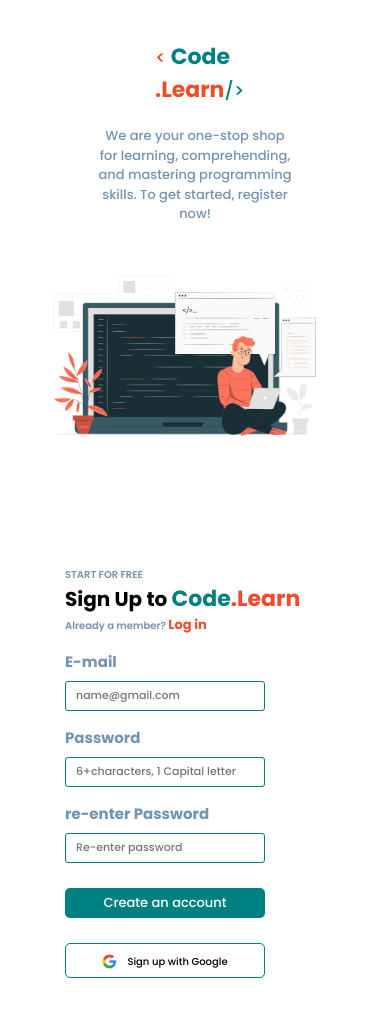
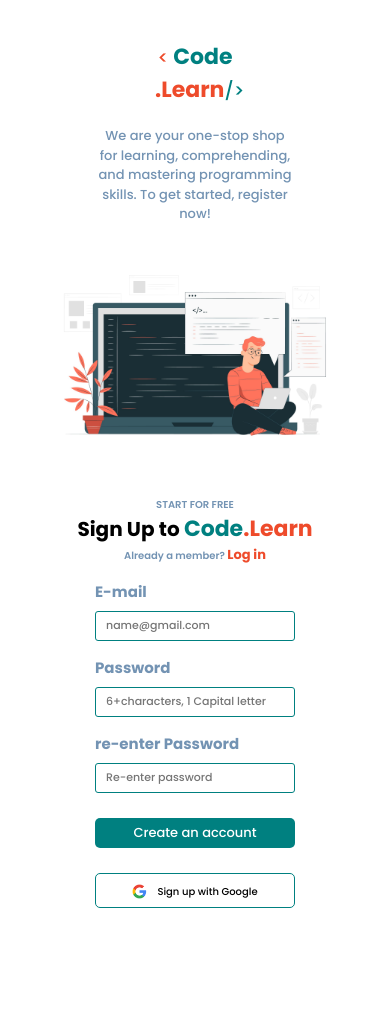
Before and after one commit to Ng1n3/Sign-up-Form, a plain HTML site: page index.html in a window 390 px wide. After the commit the page ends 968 px from the top, so only its background shows below. Drawn offline with Linux system fonts and the light colour scheme.

Commit message:
fix repsonsiveness of page style.css

```diff
--- a/style.css
+++ b/style.css
@@ -292,12 +292,13 @@ and (max-width: 640px) {
     }
 
     .side-A{
-        width: 300px;
-        justify-self: center;
+        width: 100%;
+        text-align: center;
     }
 
     .side-B {
-        width: 300px;
+        width: 100%;
+        margin: auto;
     }
 
     img,
@@ -307,7 +308,11 @@ and (max-width: 640px) {
 }
 
 .details {
-    margin: 0 auto;
+    width: 100%;
+    display: flex;
+    flex-direction: column;
+    align-items: center;
+    padding: 0;
 
 }
 
```
